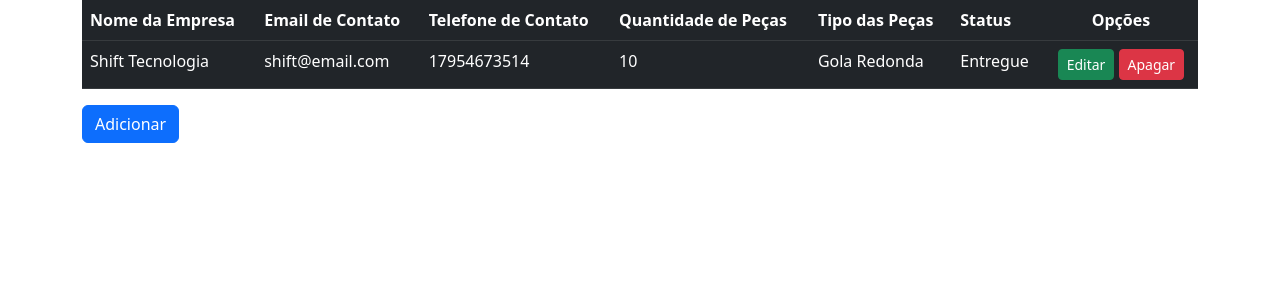
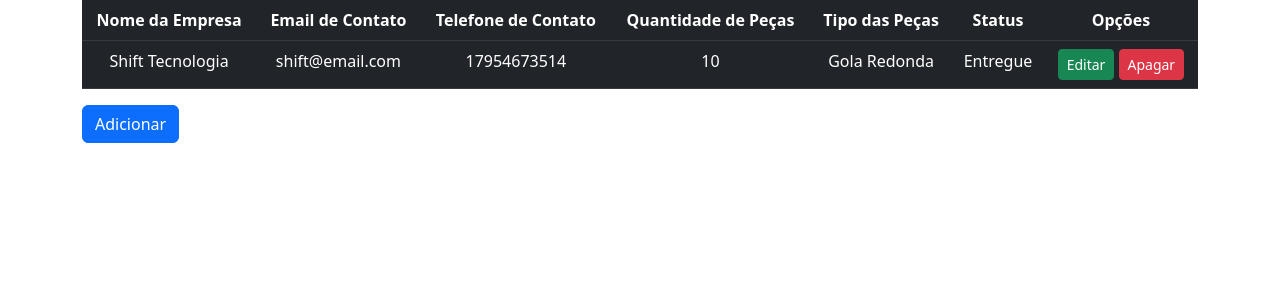
Before and after one commit to ChrisOGK/webapplication, a Flask app: page / in a window 1280 px wide. Shown: the top 300 px of the page. Run offline with Flask 2, Linux system fonts and the light colour scheme.

Commit message:
Ajustei o home para centralizar as informçaões

```diff
--- a/templates/home.html
+++ b/templates/home.html
@@ -12,28 +12,28 @@
     <div class = "container">
         <table class="table table-dark table-hover">
             <tr>
-                <th>Nome da Empresa</th>
-                <th>Email de Contato</th>
-                <th>Telefone de Contato</th>
-                <th>Quantidade de Peças</th>
-                <th>Tipo das Peças</th>
-                <th>Status</th>
+                <th class="text-center">Nome da Empresa</th>
+                <th class="text-center">Email de Contato</th>
+                <th class="text-center">Telefone de Contato</th>
+                <th class="text-center">Quantidade de Peças</th>
+                <th class="text-center">Tipo das Peças</th>
+                <th class="text-center">Status</th>
                 <th class="text-center" >Opções</th>
             </tr>
             {% for pedido in pedidos %}
             <tr>
-                <td>{{pedido['Nome da Empresa']}}</td>
-                <td>{{pedido['Email de Contato']}}</td>
-                <td>{{pedido['Telefone de contato']}}</td>
-                <td>{{pedido['Quantidade de Peças']}}</td>
-                <td>{{pedido['Tipo de Peças']}}</td>
-                <td>{{pedido['Status do Pedido']}}</td>
+                <td class="text-center">{{pedido['Nome da Empresa']}}</td>
+                <td class="text-center">{{pedido['Email de Contato']}}</td>
+                <td class="text-center">{{pedido['Telefone de contato']}}</td>
+                <td class="text-center">{{pedido['Quantidade de Peças']}}</td>
+                <td class="text-center">{{pedido['Tipo de Peças']}}</td>
+                <td class="text-center">{{pedido['Status do Pedido']}}</td>
                 <td class="text-center"><a href="#" class = 'btn btn-sm btn-success'>Editar</a>
                     <a href="#" class = 'btn btn-sm btn-danger'>Apagar</a></td>
             </tr>
             {% endfor %}
         </table>
-        <a href="/create" class="btn btn-primary">Adicionar</a>
+        <a href="/new_order" class="btn btn-primary">Adicionar</a>
     </div>
 </body>
 </html>
```
